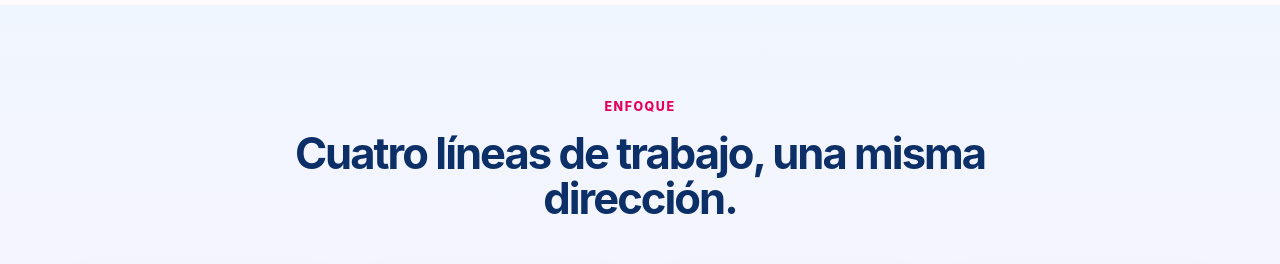
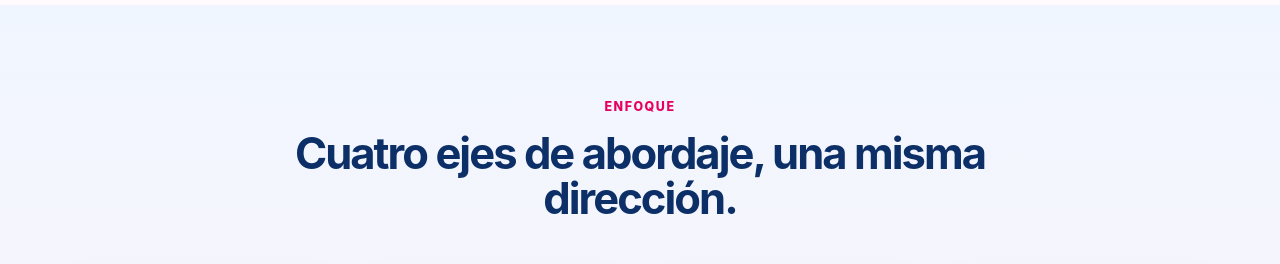
Before and after one commit to markymelaj/lastsystem, a website: page index.html in a window 1280 px wide. Shown: the part 1680-1944 px from the top of the page. Drawn offline with Linux system fonts and the light colour scheme.

Commit message:
Update index.html

```diff
--- a/index.html
+++ b/index.html
@@ -132,7 +132,7 @@
         <div class="container">
           <div class="section-heading centered reveal">
             <p class="eyebrow">Enfoque</p>
-            <h2>Cuatro líneas de trabajo, una misma dirección.</h2>
+            <h2>Cuatro ejes de abordaje, una misma dirección.</h2>
           </div>
 
           <div class="program-grid">
```
